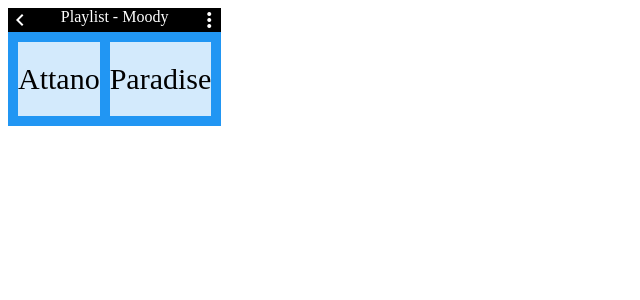
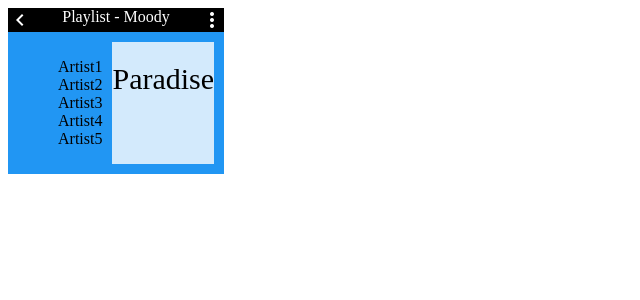
Before and after one commit to KerrikTheCleric/react-media-player, a React (Vite) app: page / in a window 1280 px wide. Shown: the top 300 px of the page, without its empty margins (0-640 px from the left). Built offline with nearby package versions, Linux system fonts and the light colour scheme.

Commit message:
List in leftmost section

```diff
--- a/src/components/GridContainer.css
+++ b/src/components/GridContainer.css
@@ -16,3 +16,9 @@
 
 .item1 { grid-area: menu; }
 .item2 { grid-area: player; }
+
+.no-bullets {
+  list-style-type: none;
+  padding: 0;
+  margin: 0;
+}
--- a/src/components/GridContainer.tsx
+++ b/src/components/GridContainer.tsx
@@ -1,16 +1,27 @@
 import { ReactElement } from "react";
-import { Navbar} from "./Navbar";
 import { ITrackMenuItemList } from "../interfaces";
+import { TrackListItem } from "./TrackListItem";
 
 import "./GridContainer.css";
+import "./TrackListItem.css";
 
 
-export function GridContainer({data}: ITrackMenuItemList): ReactElement {
+
+export function GridContainer({ data }: ITrackMenuItemList): ReactElement {
+
+    const numbers = [1, 2, 3, 4, 5];
+    const doubled = numbers.map((number) => number * 2);
+    console.log(doubled);
+
+    const listItems = data.map((track) =>
+        <li className="no-bullets">{track.artist}</li>
+    );
 
 
     return (
+
         <div className="grid-container">
-            <div className="item1">{data[0].artist}</div>
+             <ul>{listItems}</ul>
             <div className="item2">{data[0].name}</div>
         </div>
     );
--- a/src/components/TrackListItem.css
+++ b/src/components/TrackListItem.css
@@ -0,0 +1,4 @@
+.trackListItem{
+    background-color: blueviolet;
+
+}
--- a/src/data.ts
+++ b/src/data.ts
@@ -3,10 +3,10 @@ import testImage from "./assets/album_cover.png";
 
 export const tracks: ITrackMenuItemList = {
     data: [
-        { artist: "Attano", name: "Paradise", image: testImage },
-        { artist: "Attano", name: "Paradise2", image: testImage },
-        { artist: "Attano", name: "Paradise3", image: testImage },
-        { artist: "Attano", name: "Paradise4", image: testImage },
-        { artist: "Attano", name: "Paradise5", image: testImage },
+        { artist: "Artist1", name: "Paradise", image: testImage },
+        { artist: "Artist2", name: "Paradise2", image: testImage },
+        { artist: "Artist3", name: "Paradise3", image: testImage },
+        { artist: "Artist4", name: "Paradise4", image: testImage },
+        { artist: "Artist5", name: "Paradise5", image: testImage },
     ]
 }
```
Also changed, not shown: src/components/TrackListItem.tsx (+12 -0 lines).
